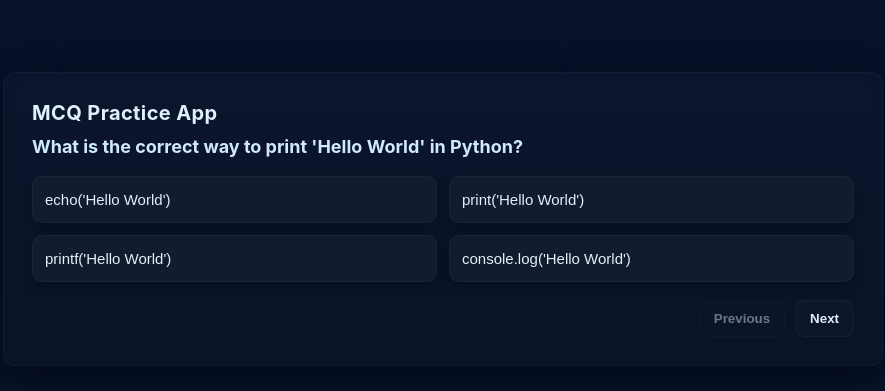
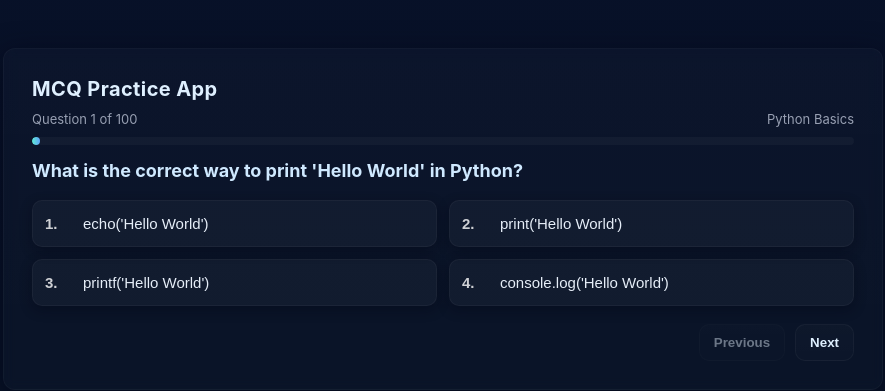
Before and after one commit to Rafay100/Practice_Quiz_App, a Next.js app: page / in a window 1280 px wide. Shown: the part 181-572 px from the top of the page, without its empty margins (197-1082 px from the left). Built offline with nearby package versions, Linux system fonts and the light colour scheme.

Commit message:
Add files via upload

```diff
--- a/src/app/page.tsx
+++ b/src/app/page.tsx
@@ -1,28 +1,62 @@
 // ...existing code...
 'use client';
+import { useState } from "react";
 import mcqs from "./data/mcqs";
 import "./quiz.css";
-import { useState } from "react";
 
-type MCQ = { id?: number; question: string; options: string[]; answerIndex?: number; explanation?: string };
-
-export default function Home() {
+export default function Quiz() {
   const [currentQ, setCurrentQ] = useState(0);
   const [selected, setSelected] = useState<number | null>(null);
   const [answered, setAnswered] = useState(false);
+  const [finished, setFinished] = useState(false);
 
-  const question: MCQ | undefined = mcqs?.[currentQ];
+  const total = Array.isArray(mcqs) ? mcqs.length : 0;
+  const question = mcqs?.[currentQ];
+
+  if (total === 0) {
+    return (
+      <div className="container">
+        <h1>MCQ Practice App</h1>
+        <p className="explanation">No questions found. Please add questions to src/app/data/mcqs.js</p>
+      </div>
+    );
+  }
+
+  if (finished) {
+    return (
+      <div className="container">
+        <h1>MCQ Practice App</h1>
+        <div className="feedback" style={{ textAlign: "center" }}>
+          <h2>Congratulations 🎉</h2>
+          <p className="explanation">You completed all {total} questions. Well done!</p>
+          <div className="nav-buttons" style={{ justifyContent: "center", marginTop: 12 }}>
+            <button
+              onClick={() => {
+                setFinished(false);
+                setCurrentQ(0);
+                setSelected(null);
+                setAnswered(false);
+              }}
+            >
+              Restart Quiz
+            </button>
+          </div>
+        </div>
+      </div>
+    );
+  }
 
   if (!question) {
     return (
       <div className="container">
         <h1>MCQ Practice App</h1>
-        <p>Loading questions...</p>
+        <p>Loading question...</p>
       </div>
     );
   }
 
   const handleSelect = (idx: number) => {
+    if (answered) return;
     setSelected(idx);
     setAnswered(true);
   };
@@ -31,13 +65,25 @@ export default function Home() {
     return typeof question.answerIndex === "number" && idx === question.answerIndex;
   };
 
+  const progressPercent = Math.round(((currentQ + 1) / Math.max(1, total)) * 100);
+
   return (
     <div className="container">
       <h1>MCQ Practice App</h1>
+
+      <div className="meta" style={{ marginBottom: 10 }}>
+        <div>Question {currentQ + 1} of {total}</div>
+        <div style={{ color: "#98a0b3" }}>{question.category ?? ""}</div>
+      </div>
+
+      <div className="progress-wrap" aria-hidden="true" style={{ marginBottom: 14 }}>
+        <div className="progress" style={{ width: `${progressPercent}%` }} />
+      </div>
+
       <h2>{question.question}</h2>
 
       <div className="options">
-        {question.options.map((opt, idx) => {
+        {question.options?.map((opt, idx) => {
           const className =
             answered && selected !== null
               ? isCorrect(idx)
@@ -54,8 +100,12 @@ export default function Home() {
               key={idx}
               onClick={() => handleSelect(idx)}
               className={className}
+              aria-pressed={selected === idx}
             >
-              {opt}
+              <span style={{ fontWeight: 700, width: 28, display: "inline-block", color: "rgba(255,255,255,0.8)" }}>
+                {idx + 1}.
+              </span>
+              <span>{opt}</span>
             </button>
           );
         })}
@@ -66,7 +116,7 @@ export default function Home() {
           {isCorrect(selected) ? (
             <p className="correct-text">Correct ✅</p>
           ) : (
-            <p className="wrong-text">Wrong ❌ — Correct: {question.options[question.answerIndex ?? 0]}</p>
+            <p className="wrong-text">Wrong ❌ — Correct: {question.options?.[question.answerIndex ?? 0]}</p>
           )}
           {question.explanation && <p className="explanation">{question.explanation}</p>}
         </div>
@@ -83,15 +133,20 @@ export default function Home() {
         >
           Previous
         </button>
+
         <button
           onClick={() => {
             setSelected(null);
             setAnswered(false);
-            setCurrentQ((prev) => Math.min(mcqs.length - 1, prev + 1));
+            if (currentQ === total - 1) {
+              setFinished(true);
+            } else {
+              setCurrentQ((prev) => Math.min(total - 1, prev + 1));
+            }
           }}
-          disabled={currentQ === mcqs.length - 1}
+          aria-disabled={currentQ === total - 1}
         >
-          Next
+          {currentQ === total - 1 ? "Finish" : "Next"}
         </button>
       </div>
     </div>
```
